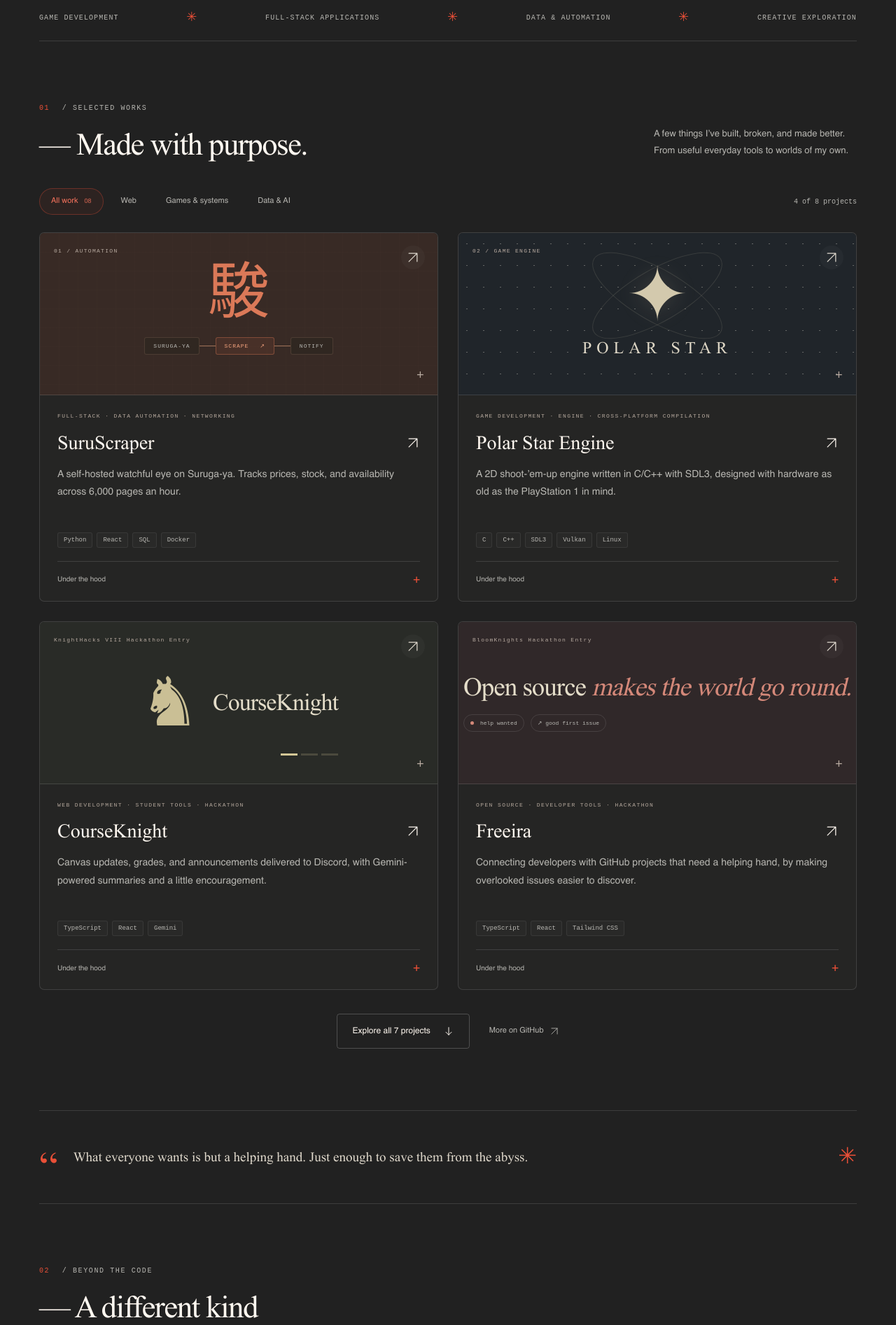
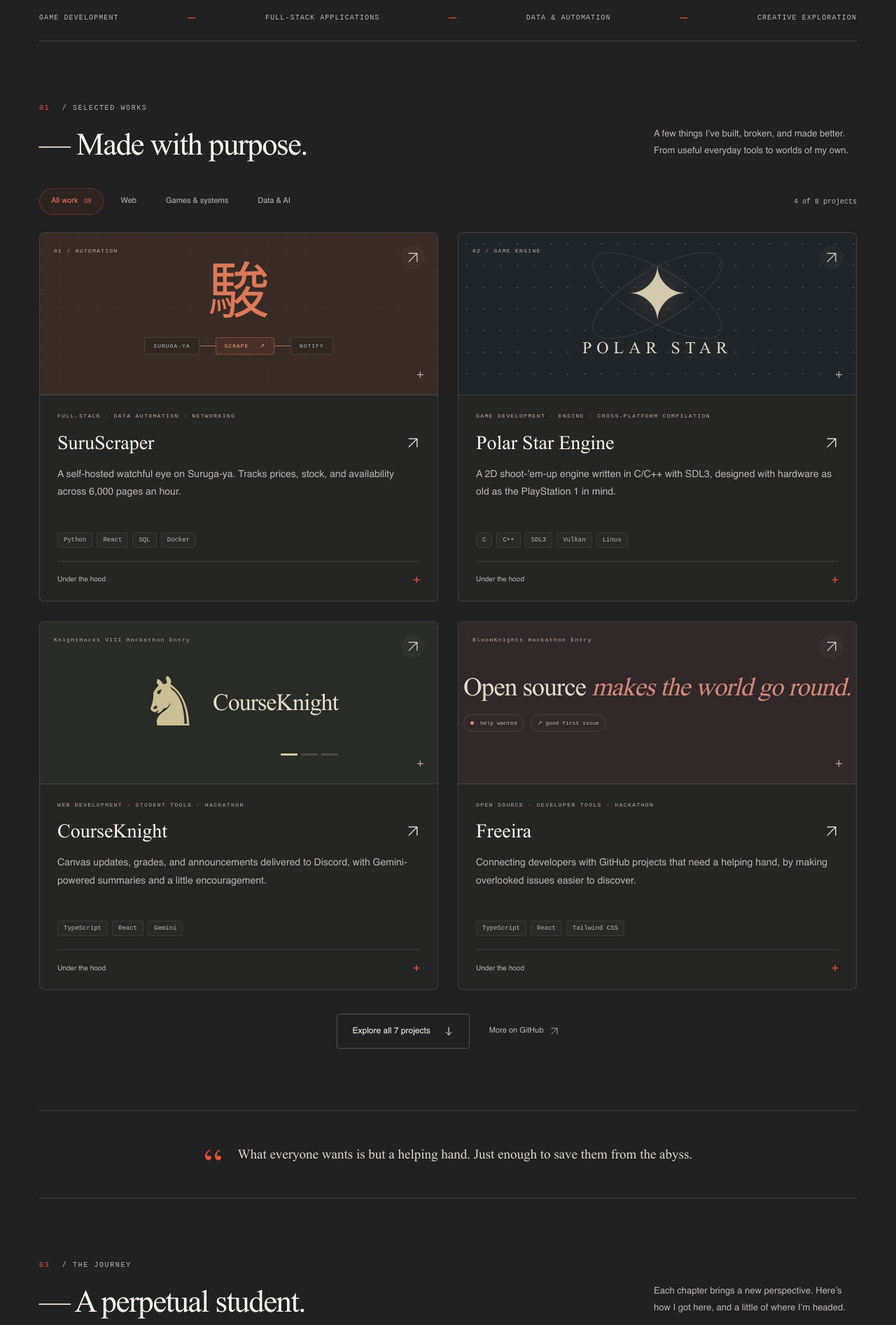
Before and after one commit to rydal05/portfolio-site, a React (Vite) app: page / in a window 1280 px wide. Shown: the part 880-2774 px from the top of the page at 70% size. Built offline with nearby package versions, Linux system fonts and the light colour scheme.

Commit message:
Doing away with the claude star and reformatted footer

```diff
--- a/src/pages/home.jsx
+++ b/src/pages/home.jsx
@@ -14,11 +14,11 @@ export default function Home() {
 				aria-label="Game development, full-stack applications, data and automation, creative exploration"
 			>
 				<span>Game development</span>
-				<i>✳</i>
+				<i>—</i>
 				<span>Full-stack applications</span>
-				<i>✳</i>
+				<i>—</i>
 				<span>Data & automation</span>
-				<i>✳</i>
+				<i>—</i>
 				<span>Creative exploration</span>
 			</div>
 			<Portfolio />
@@ -28,21 +28,22 @@ export default function Home() {
 					<p>
 						What everyone wants is but a helping hand. Just enough
 						to save them from the abyss.
-						<br />
-						<em></em>
 					</p>
-					<span className="interlude-mark" aria-hidden="true">
-						✳
-					</span>
 				</blockquote>
 			</Reveal>
-			<Deployed />
 			<Education />
 			<Skills />
+			<Deployed />
 			<Contact />
 			<div className="closing-values">
-				Respect · Honesty · Courage · Rectitude · Loyalty · Honour ·
-				Benevolence <br /> 礼 · 誠 · 勇 · 義 · 忠義 · 名誉 · 仁
+				<p className="text-left">
+					Respect · Honesty · Courage · Rectitude · Loyalty · Honour ·
+					Benevolence <br />
+					礼 · 誠 · 勇 · 義 · 忠義 · 名誉 · 仁 <br />
+				</p>
+				<p className="text-right">
+					― Yamamoto Tsunetomo, Hagakure: The Book of the Samurai
+				</p>
 			</div>
 		</>
 	);
```
